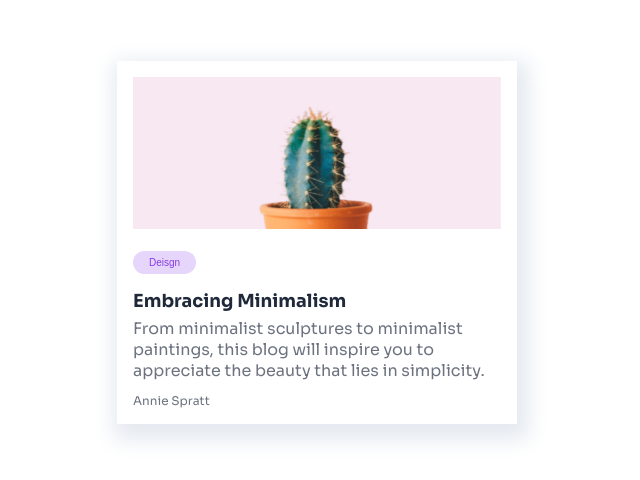
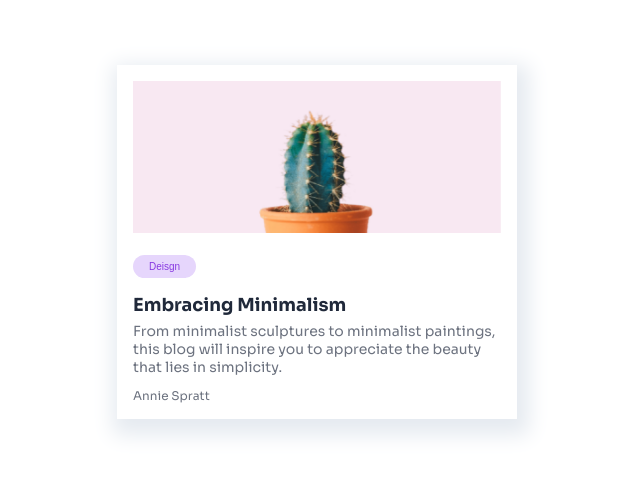
Before and after one commit to nkysa13/responeWeb1, a plain HTML site: page index.html in a window 1280 px wide. Shown: the part 166-646 px from the top of the page, without its empty margins (323-963 px from the left). Drawn offline with Linux system fonts and the light colour scheme.

Commit message:
Update style.css

```diff
--- a/style.css
+++ b/style.css
@@ -33,7 +33,7 @@ P{
 }
 .caption{
     margin: 0;
-    font-size: 0.875ren;
+    font-size: 0.875rem;
 }
 /* .bDesign,h1,.author{
     padding-inline: 16px;
```
